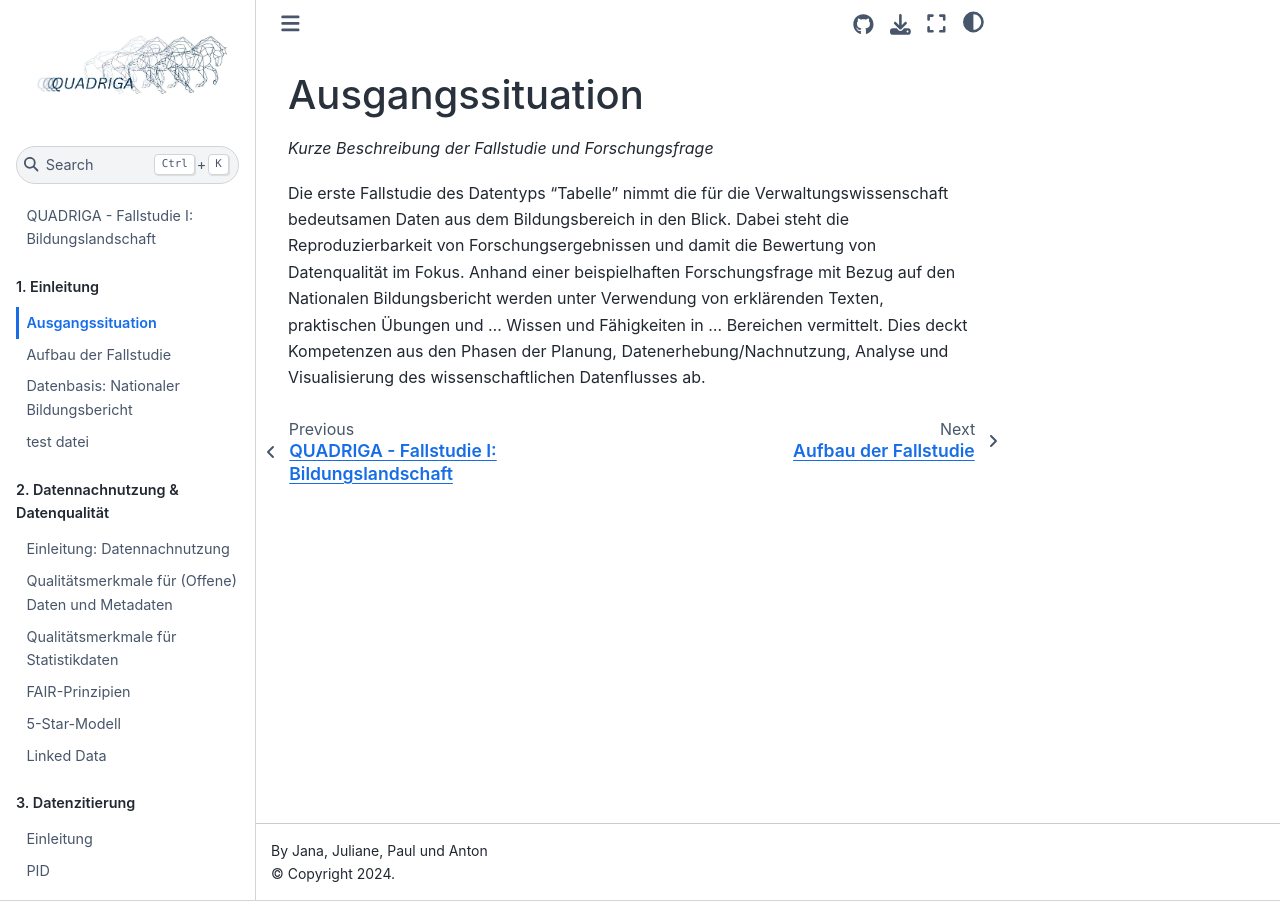
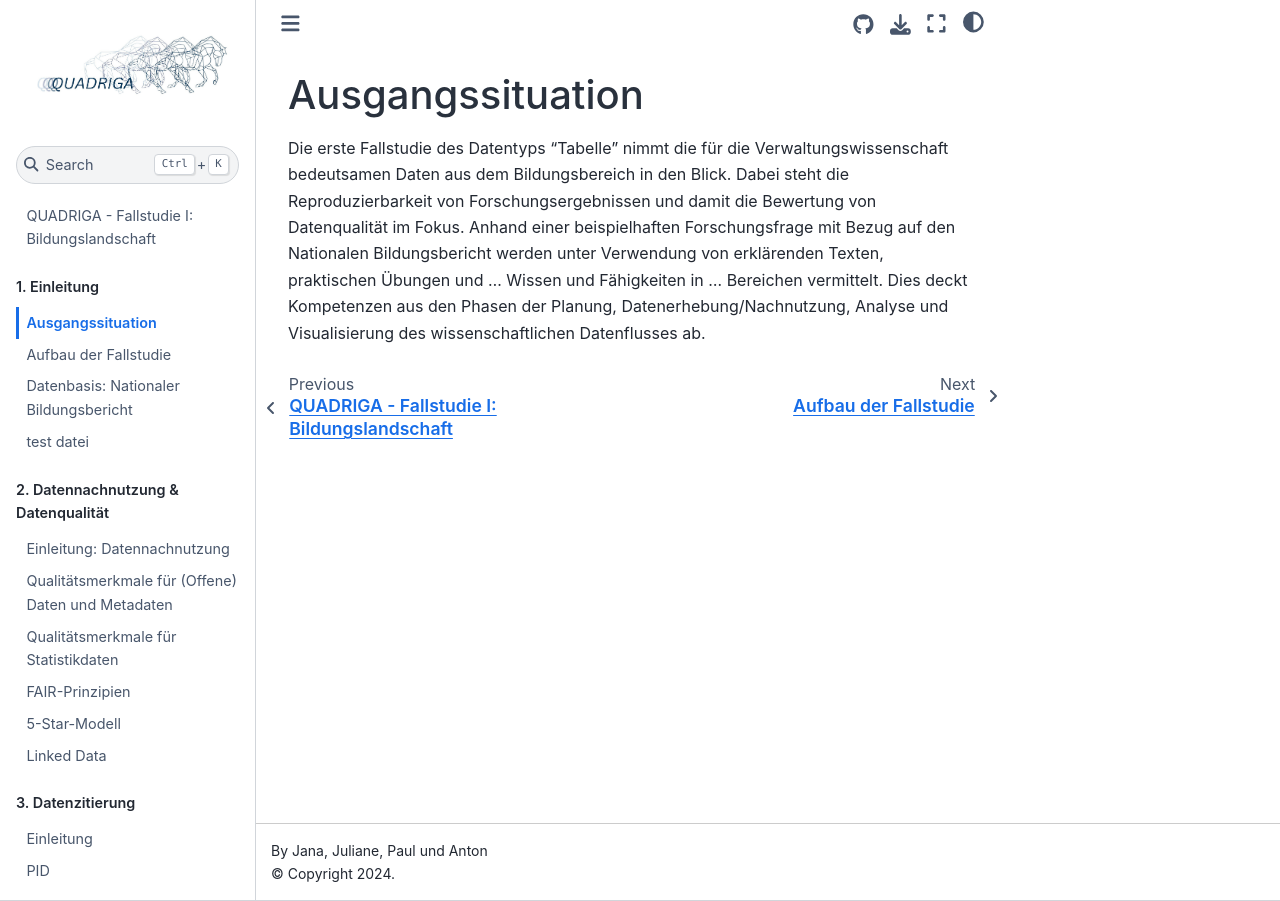
Before and after one commit to quadriga-dk/Tabelle-Fallstudie-1, a Jupyter Book: the page built from Markdown/Ausgangssituation.md, in a window 1280 px wide. Built offline with Jupyter Book 1.0.4 settings and Sphinx 7.4.7 and the Sphinx Book theme 1.1.4, drawn with Linux system fonts in a browser that asks for light colours.

Commit message:
Update Ausgangssituation.md

```diff
--- a/Markdown/Ausgangssituation.md
+++ b/Markdown/Ausgangssituation.md
@@ -1,5 +1,3 @@
 # Ausgangssituation
 
-*Kurze Beschreibung der Fallstudie und Forschungsfrage*
-
 Die erste Fallstudie des Datentyps "Tabelle" nimmt die für die Verwaltungswissenschaft bedeutsamen Daten aus dem Bildungsbereich in den Blick. Dabei steht die Reproduzierbarkeit von Forschungsergebnissen und damit die Bewertung von Datenqualität im Fokus. Anhand einer beispielhaften Forschungsfrage mit Bezug auf den Nationalen Bildungsbericht werden unter Verwendung von erklärenden Texten, praktischen Übungen und ... Wissen und Fähigkeiten in ... Bereichen vermittelt. Dies deckt Kompetenzen aus den Phasen der Planung, Datenerhebung/Nachnutzung, Analyse und Visualisierung des wissenschaftlichen Datenflusses ab.
```
